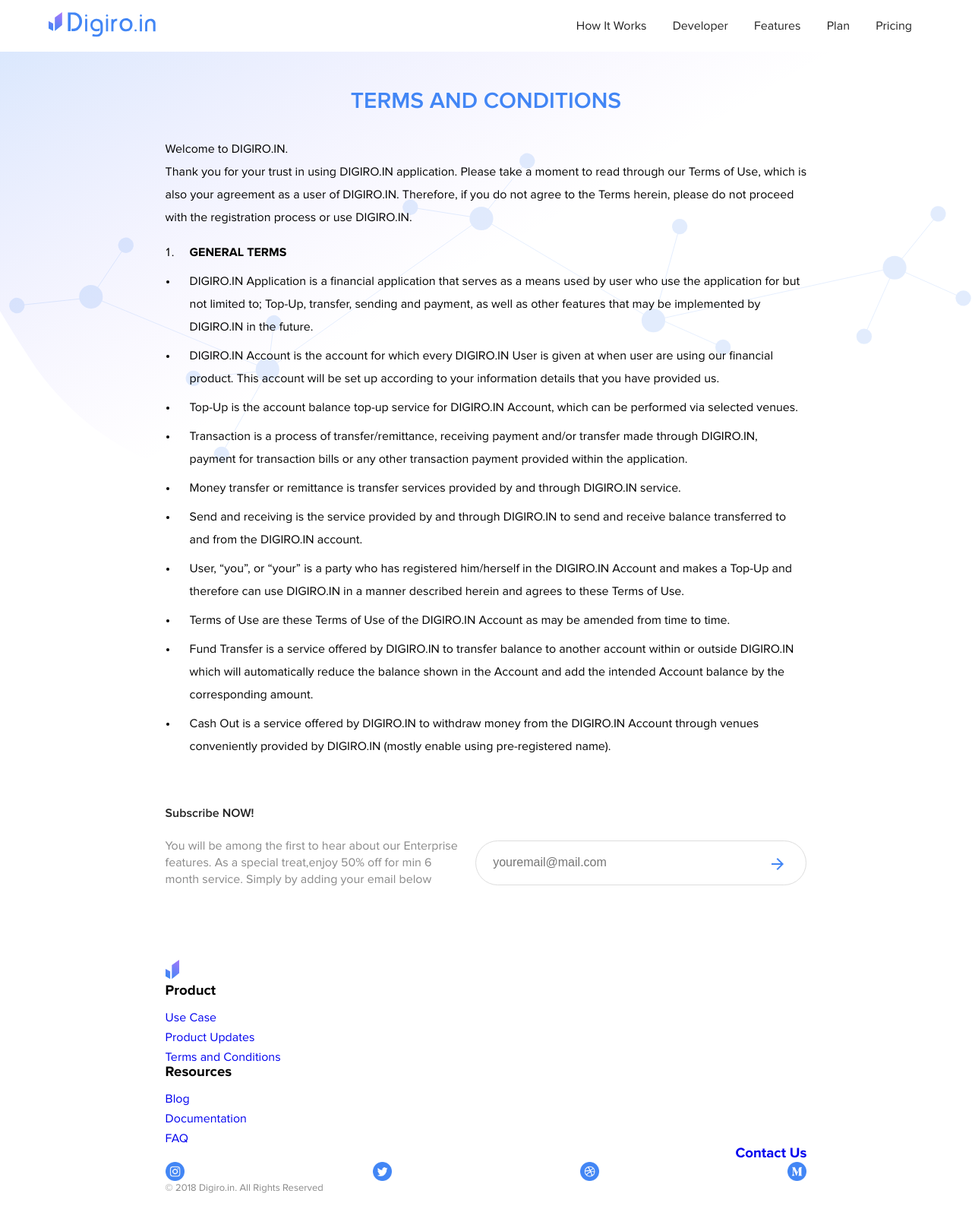
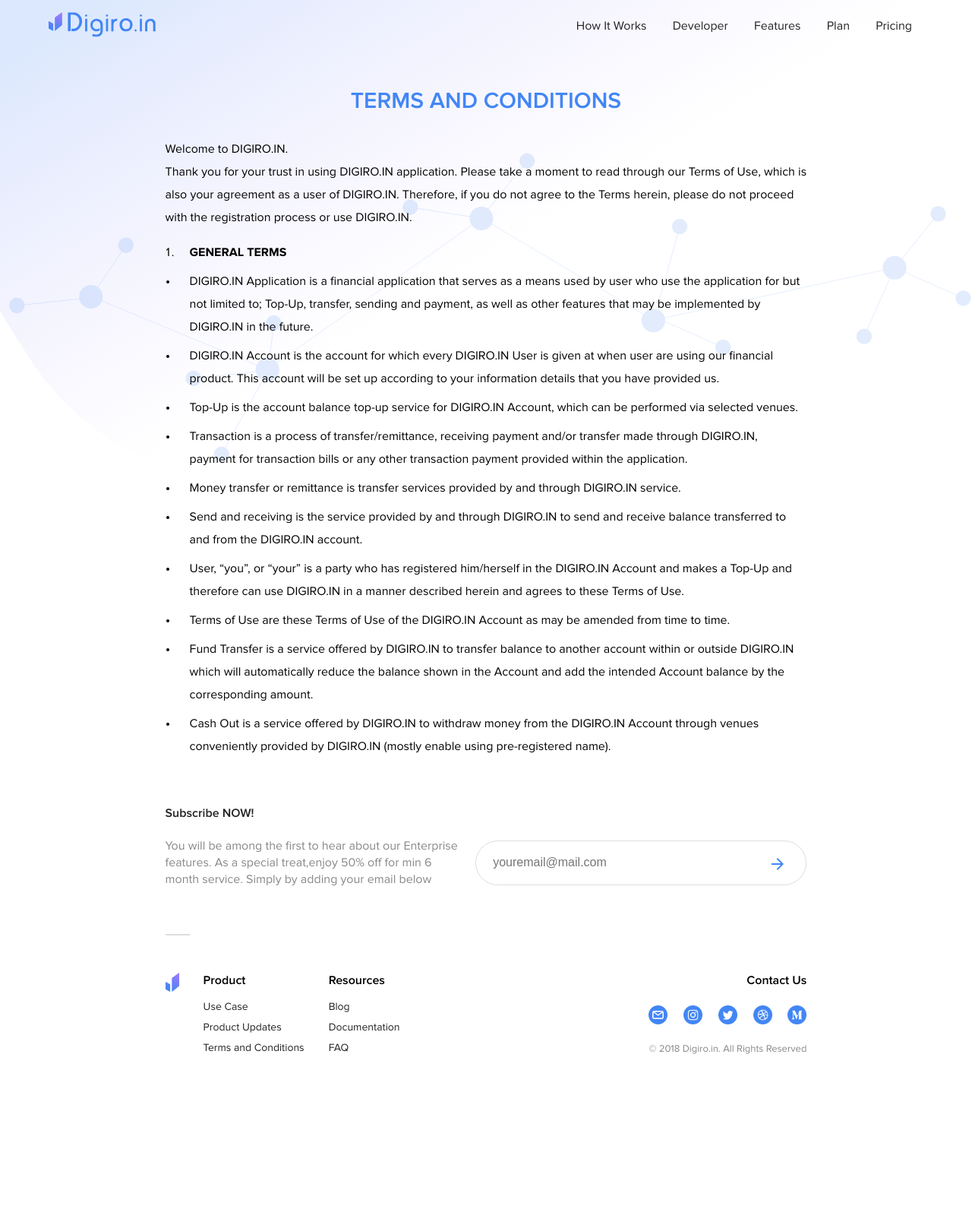
Before and after one commit to bimonestle/digiroin_website, a website: page tnc_page.html in a window 1280 px wide. Shown: the whole page at 76% size. After the commit the page ends 1429 px from the top, so only its background shows below. Drawn offline with nearby package versions, Linux system fonts and the light colour scheme; some packages are replaced by stand-ins of ours; a script that the page names is missing.

Commit message:
Mobile interaction is complete. There are still some minor revisions left. Mostly about cosmetics part. Soon to be altered

```diff
--- a/assets/css/main.css
+++ b/assets/css/main.css
@@ -142,10 +142,15 @@
     top: 0;
     left: 0;
     width: 100%;
-    background-color: #ffffff;
+    background-color: transparent;
+    transition: background-color ease-in-out .3s;
+    -webkit-transition: background-color ease-in-out .3s;
+    -moz-transition: background-color ease-in-out .3s;
+    -ms-transition: background-color ease-in-out .3s;
+    -o-transition: background-color ease-in-out .3s;
 }
 header.scrolled {
-    border-bottom: 1px solid #4286f5;
+    background-color: #ffffff
 }
 .menu-container {
     display: flex;
@@ -1078,9 +1083,14 @@
     position: relative;
     display: flex;
     flex-direction: column;
-    margin-top: 95px;
+    margin-top: 60.5px;
     margin-bottom: 42px;
     z-index: 1;
+}
+.footer hr {
+    width: 30px;
+    border: 1px solid #dddddd;
+    margin-bottom: 49.5px;
 }
 .subscribe.email-container {
     z-index: 1;
@@ -1104,9 +1114,13 @@
 }
 .footer-menu.container {
     display: flex;
-}
-.footer-menu.container > div:nth-child(2),
-.footer-menu.container > div:nth-child(3) {
+    flex-flow: row wrap;
+}
+.footer-menu.container .line-container {
+    width: 100%;
+}
+.footer-menu.container > .product-footer.container,
+.footer-menu.container > .resources-footer.container {
     margin-left: 2em;
 }
 .footer-menu.container h3 {
@@ -1160,8 +1174,13 @@
 }
 .floating-trigger.content {
     background-color: #4286f5;
+    background-image: url('/assets/img/floating-footer.svg');
+    background-size: 70%;
+    background-repeat: no-repeat;
+    background-position: 3px 5px;
     width: 40px;
     height: 40px;
+    box-shadow: 0 2px 6px 0 rgba(0, 0, 0, 0.3);
     border-radius: 100%;
     -webkit-border-radius: 100%;
     -moz-border-radius: 100%;
@@ -2587,7 +2606,7 @@
         -moz-transform: translateY(-70px);
         -ms-transform: translateY(-70px);
         -o-transform: translateY(-70px);
-}
+    }
     .subscribe-flex.container {
         display: flex;
         flex-direction: column;
@@ -2603,7 +2622,6 @@
         margin: 1em 0;
     }
     .copyright {
-        width: 75%;
         line-height: 16px;
         text-align: center;
         margin: 0 auto;
@@ -2629,7 +2647,7 @@
         -moz-transition: width 0.3s cubic-bezier(0.77, 0, 0.175, 1);
         -ms-transition: width 0.3s cubic-bezier(0.77, 0, 0.175, 1);
         -o-transition: width 0.3s cubic-bezier(0.77, 0, 0.175, 1);
-}
+    }
     .sidenav.slide {
         width: 100%;
     }
@@ -2643,9 +2661,22 @@
         -moz-transition: width .5s cubic-bezier(0.77, 0, 0.175, 1);
         -ms-transition: width .5s cubic-bezier(0.77, 0, 0.175, 1);
         -o-transition: width .5s cubic-bezier(0.77, 0, 0.175, 1);
-}
+    }
     .footer-menu.container.slide {
         width: 250px;
+    }
+    .footer-menu.container .line-container {
+        width: unset;
+        position: relative;
+        top: 6em;
+    }
+    .footer hr {
+        margin: 0 auto;
+        width: 60px;
+    }
+    .footer-menu.container > .product-footer.container,
+    .footer-menu.container > .resources-footer.container {
+        margin-left: unset;
     }
     .footer-menu.container > div {
         margin-top: 2em;
@@ -2655,9 +2686,7 @@
     .logo-footer {
         width: auto;
         text-align: center;
-    }
-    .footer-menu.container > .resources-footer.container {
-        margin-left: 0;
+        margin-bottom: 2em;
     }
     .footer-menu.container .contact-us {
         margin: 0 unset;
@@ -2665,9 +2694,6 @@
     }
     .contact-us.container h3 {
         text-align: center;
-    }
-    footer.footer .product-footer.container {
-        margin-left: unset;
     }
     .floating-trigger.container {
         display: block;
--- a/assets/js/main.js
+++ b/assets/js/main.js
@@ -2,13 +2,13 @@
 window.onscroll = function () {
     var body = document.body;
     var html = document.documentElement;
-    var navHead = document.querySelectorAll("header.header");
+    var navHead = document.querySelector("header.header");
 
-    if (body.scrollTop >= navHead[0].clientHeight || html.scrollTop >= navHead[0].clientHeight) {
+    if (body.scrollTop >= navHead.clientHeight || html.scrollTop >= navHead.clientHeight) {
         // console.log("test");
-        navHead[0].classList.add("scrolled");
+        navHead.classList.add("scrolled");
     } else {
-        navHead[0].classList.remove("scrolled");
+        navHead.classList.remove("scrolled");
     }
 }
 
@@ -129,5 +129,5 @@
         // document.querySelector("body > div").classList.toggle('slide');
     }
 }
-document.addEventListener('click', openSideNav, false);
+// document.addEventListener('click', openSideNav, false);
 document.addEventListener('touchstart', openSideNav, false); // for ios safari
--- a/getBalance.json
+++ b/getBalance.json
@@ -6,6 +6,6 @@
     "headers": [
       { "name": "Accept", "value": "application/json" },
       { "name": "Content-Type", "value": "application/json" },
-      { "name": "Authorization", "value": "Basic 628xxxxxxxxx token_xxxxxx" }
+      { "name": "Authorization", "value": "Basic 628xxxxxxxxx:token_xxxxxx" }
     ]
   }
--- a/historyTrx.json
+++ b/historyTrx.json
@@ -6,6 +6,6 @@
     "headers": [
       { "name": "Accept", "value": "application/json" },
       { "name": "Content-Type", "value": "application/json" },
-      { "name": "Authorization", "value": "Basic 628xxxxxxxxx token_xxxxxx" }
+      { "name": "Authorization", "value": "Basic 628xxxxxxxxx:token_xxxxxx" }
     ]
   }
--- a/openAccount.json
+++ b/openAccount.json
@@ -6,7 +6,7 @@
     "headers": [
       { "name": "Accept", "value": "application/json" },
       { "name": "Content-Type", "value": "application/json" },
-      { "name": "Authorization", "value": "Basic 628xxxxxxxxx token_xxxxxx" }
+      { "name": "Authorization", "value": "Basic 628xxxxxxxxx:token_xxxxxx" }
     ],
     "postData": {
         "mimeType": "application/json",
--- a/stat.json
+++ b/stat.json
@@ -6,6 +6,6 @@
     "headers": [
       { "name": "Accept", "value": "application/json" },
       { "name": "Content-Type", "value": "application/json" },
-      { "name": "Authorization", "value": "Basic 628xxxxxxxxx token_xxxxxx" }
+      { "name": "Authorization", "value": "Basic 628xxxxxxxxx:token_xxxxxx" }
     ]
   }
--- a/tnc_page.html
+++ b/tnc_page.html
@@ -8,7 +8,6 @@
     <link rel="shortcut icon" href="assets/img/favicon-01.png" type="image/x-icon">
     <link rel="stylesheet" type="text/css" media="screen" href="assets/css/main.css" />
     <link rel="stylesheet" type="text/css" media="screen" href="assets/icons/DGN_Fontastic/digiroin-font-icon/font-icon.css" />
-    <link rel="stylesheet" href="node_modules/json-pretty-html/style.css">
 
     <!-- Smooth Scroll -->
     <script src="https://code.jquery.com/jquery-2.2.4.min.js" integrity="sha256-BbhdlvQf/xTY9gja0Dq3HiwQF8LaCRTXxZKRutelT44=" crossorigin="anonymous"></script>
@@ -356,18 +355,24 @@
                 </div>
             </div>
 
-            <footer class="footer col-row area">
+            <footer class="footer sidenav col-row area">
+                <div class="footer-menu container">
+                    <div class="line-container">
+                        <hr>
+                    </div>
                     <div class="logo-footer">
+                        <a href="index.html">
                             <img src="assets/img/logogram.svg" alt="Logo Footer.svg">
+                        </a>
                     </div>
                     <div class="product-footer container">
                         <h3>Product</h3>
-                    <div class="product-footer footer-links container">
+                        <div class="footer-links container">
                             <p class="use-case">
-                            <a href="https://medium.com/digiroin/tagged/use-cases">Use Case</a>
+                                <a href="https://medium.com/digiroin" target="_blank">Use Case</a>
                             </p>
                             <p class="product-update">
-                            <a href="https://medium.com/digiroin/tagged/product-updates">Product Updates</a>
+                                <a href="https://medium.com/digiroin" target="_blank">Product Updates</a>
                             </p>
                             <p class="tnc">
                                 <a href="tnc_page.html">Terms and Conditions</a>
@@ -378,10 +383,10 @@
                         <h3>Resources</h3>
                         <div class="resources-footer footer-links container">
                             <p class="blog">
-                            <a href="https://medium.com/digiroin">Blog</a>
+                                <a href="https://medium.com/digiroin" target="_blank">Blog</a>
                             </p>
                             <p class="documentation">
-                            <a href="https://medium.com/digiroin/tagged/documentation">Documentation</a>
+                                <a href="https://medium.com/@Anwar/bf700c50ac5b" target="_blank">Documentation</a>
                             </p>
                             <p class="faq">
                                 <a href="faq_page.html">FAQ</a>
@@ -389,29 +394,33 @@
                         </div>
                     </div>
                     <div class="contact-us container">
-                    <h3>
-                        <a href="mailto:cs@digiro.in?Subject=Digiroin%20Support">Contact Us</a>
-                    </h3>
+                        <h3>Contact Us</h3>
                         <div class="socmed">
-                        <a href="https://www.instagram.com/digiroin/?hl=en">
+                            <a href="mailto:cs@digiro.in?Subject=Digiroin%20Support">
+                                <img src="assets/img/Socmed/mail.png" alt="mail">
+                            </a>
+                            <a href="https://www.instagram.com/digiroin/?hl=en" target="_blank">
                                 <img src="assets/img/Socmed/instagram.png" alt="instagram">
                             </a>
-                        <a href="https://twitter.com/digiroin">
+                            <a href="https://twitter.com/digiroin" target="_blank">
                                 <img src="assets/img/Socmed/twitter.png" alt="twitter">
                             </a>
-                        <a href="https://dribbble.com/DIGIROIN">
+                            <a href="https://dribbble.com/DIGIROIN" target="_blank">
                                 <img src="assets/img/Socmed/dribbble.png" alt="dribbble">
                             </a>
-                        <a href="https://medium.com/digiroin">
+                            <a href="https://medium.com/digiroin" target="_blank">
                                 <img src="assets/img/Socmed/medium.png" alt="medium">
                             </a>
                         </div>
                         <p class="copyright">© 2018 Digiro.in. All Rights Reserved</p>
                     </div>
+                </div>
             </footer>
+            <div class="bg-footer col-row area"></div>
+            <div class="floating-trigger container">
+                <div class="floating-trigger content"></div>
+            </div>
         </main>
-        <div class="bg-bottom"></div>
-        <div class="bg-footer col-row area"></div>
     </div>
 
     <script src="assets/js/main.js"></script>
--- a/transferGiro.json
+++ b/transferGiro.json
@@ -6,7 +6,7 @@
     "headers": [
       { "name": "Accept", "value": "application/json" },
       { "name": "Content-Type", "value": "application/json" },
-      { "name": "Authorization", "value": "Basic 628xxxxxxxxx token_xxxxxx" }
+      { "name": "Authorization", "value": "Basic 628xxxxxxxxx:token_xxxxxx" }
     ],
     "postData": {
         "mimeType": "application/json",
```
Also changed, not shown: faq_page.html (+25 -15 lines), index.html (+10 -5 lines), pricing_page.html (+25 -15 lines), assets/img/floating-footer.svg (added). Lines whose indentation alone changed are shown as unchanged.
